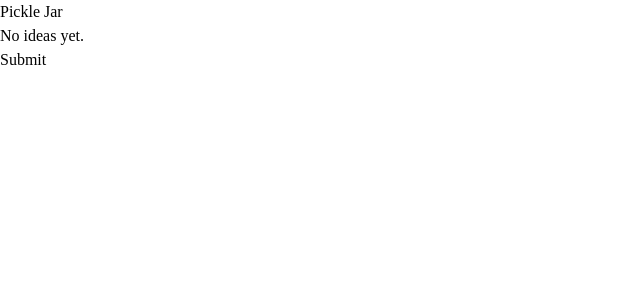
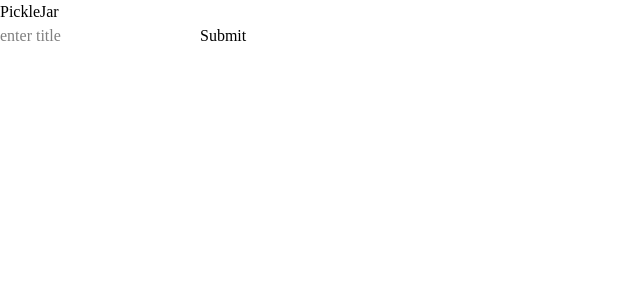
Before and after one commit to YanicB/picklejar, a React (Vite) app in the folder frontend/: page / in a window 1280 px wide. Shown: the top 300 px of the page, without its empty margins (0-640 px from the left). Built offline with nearby package versions, Linux system fonts and the light colour scheme.

Commit message:
add form for new poll submition

```diff
--- a/frontend/src/components/Jar.tsx
+++ b/frontend/src/components/Jar.tsx
@@ -5,7 +5,7 @@
     authorName?: string | null;
     createdAt?: string;
 };
-const Jar = ({ ideas }: { ideas: ideaItem[] }) => {
+const Jar = ({ ideas }: { ideas?: ideaItem[] }) => {
     if (!ideas?.length) return <p>No ideas yet.</p>
     return (
         <ul className="w-100 h-100 bg-gray-300">
--- a/frontend/src/pages/MainPage.tsx
+++ b/frontend/src/pages/MainPage.tsx
@@ -1,15 +1,31 @@
-import Jar from '../components/Jar'
-import SubmitIdea from '../components/SubmitIdea'
-import NavBar from '../components/NavBar'
+import { useState } from 'react'
+import { newPoll } from '../services/polls'
 
 const MainPage = () => {
+    const [title, setTitle] = useState('');
+
+    const createPoll = async (event: any) => {
+        event.preventDefault();
+        const res = await newPoll(title);
+    }
+
+    const handleTitleChange = (event: any) => {
+        setTitle(event.target.value);
+    }
     return (
-        <div className="h-screen w-screen bg-green-100 flex justify-center items-center flex-col gap-5">
-            <NavBar />
-            <Jar />
-            <SubmitIdea />
+        <div>
+            <h1 className="font-bold">PickleJar</h1>
+            <form onSubmit={createPoll}>
+                <input
+                    type="text"
+                    value={title}
+                    onChange={handleTitleChange}
+                    placeholder="enter title"
+                />
+                <button type="submit">Submit</button>
+            </form>
         </div>
-    )
+    );
 }
 
 export default MainPage
```
